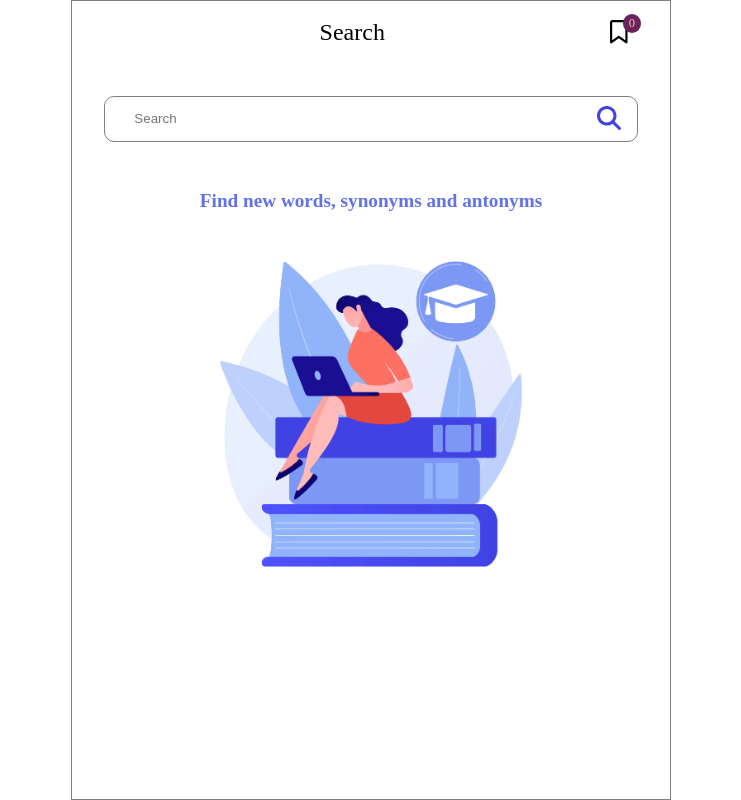
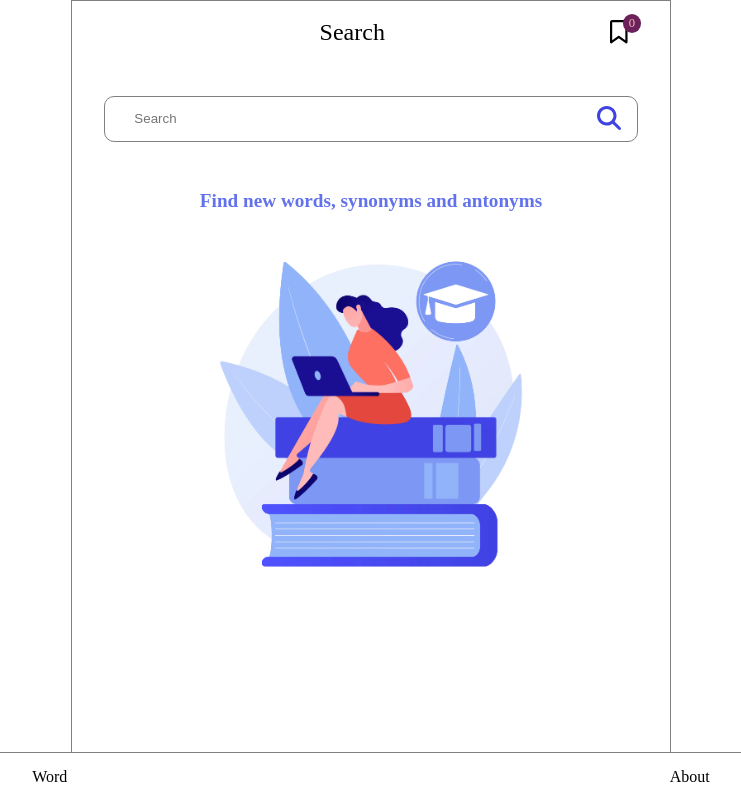
Before and after one commit to geraldombuthia/wordplusplus-v2.0, a React (Create React App) app: page / in a window 1280 px wide. Shown: the whole page, without its empty margins (269-1010 px from the left). Built offline with nearby package versions, Linux system fonts and the light colour scheme; no server answers.

Commit message:
Added a bottom nav

```diff
--- a/src/App.css
+++ b/src/App.css
@@ -202,7 +202,7 @@ button {
   position: fixed;
   display: flex;
   justify-content: center;
-  bottom: 30px;
+  bottom: 70px;
   right: 1.1em;
   cursor: pointer;
   font-size: 2em;
@@ -259,6 +259,21 @@ button {
 .bookmark-head-icon {
   font-size: 16px;
 }
+.bottom-nav{
+  position: fixed;
+  left:0;
+  right:0;
+  bottom: 0;
+  width: 100%;
+  height: 3em;
+  display:flex;
+  flex-direction: row;
+  justify-content: space-around;
+  align-items: center;
+  border-top: 1px solid grey;
+  background-color: white;
+  z-index: 1;
+}
 @media only screen and (min-width: 600px) {
   .word-head-icon {
     font-size: 16px;
--- /dev/null
+++ b/src/Components/BottomNav.js
@@ -0,0 +1,12 @@
+import React from 'react'
+import { Link } from 'react-router-dom'
+const BottomNav = () => {
+  return (
+    <div className="bottom-nav">
+        <Link className = "link" to="/">Word</Link>
+        <Link className ="link" to="/About">About</Link>
+    </div>
+  )
+}
+
+export default BottomNav
--- a/src/Components/Home.js
+++ b/src/Components/Home.js
@@ -2,6 +2,7 @@ import React from 'react'
 import Navbar from "./Navbar"
 import Search from "./Search"
 import Footer from "./Footer"
+import BottomNav from './BottomNav'
 import View from "./View"
 
 const Home = ({onSearch, showQuotes, word, closeView, quotes, isLoading, isError}) => {
@@ -11,6 +12,7 @@ const Home = ({onSearch, showQuotes, word, closeView, quotes, isLoading, isError
       <Search onSearch={onSearch} showQuotes = {showQuotes}/>
       <View word={word} closeView = {closeView} isLoading = {isLoading} isError = {isError} />
       <Footer quotes={  quotes } showQuotes = { showQuotes }/>
+      <BottomNav />
     </div>
   )
 }
```
Also changed, not shown: src/Components/About.js (added, +12 -0 lines), 1 other file (tests, documents, lock files or other folders).
